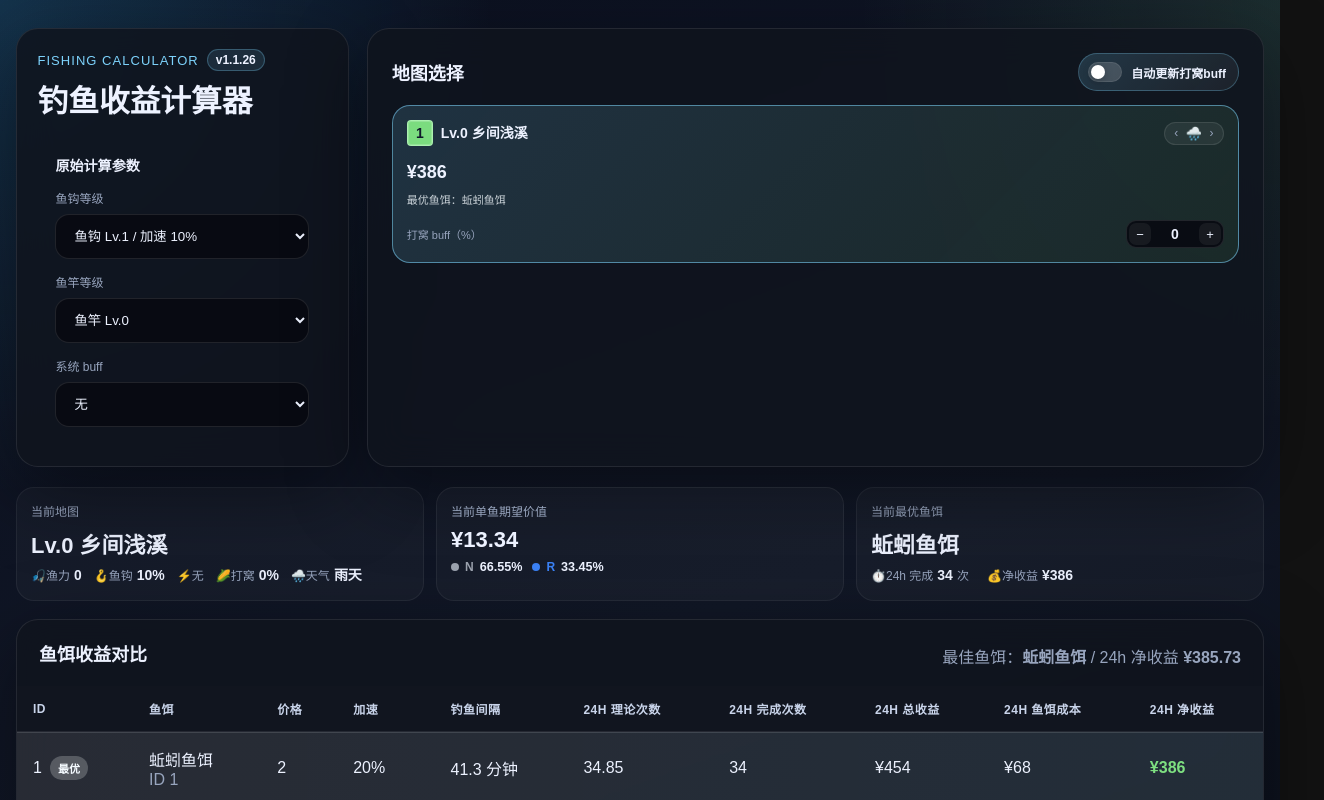
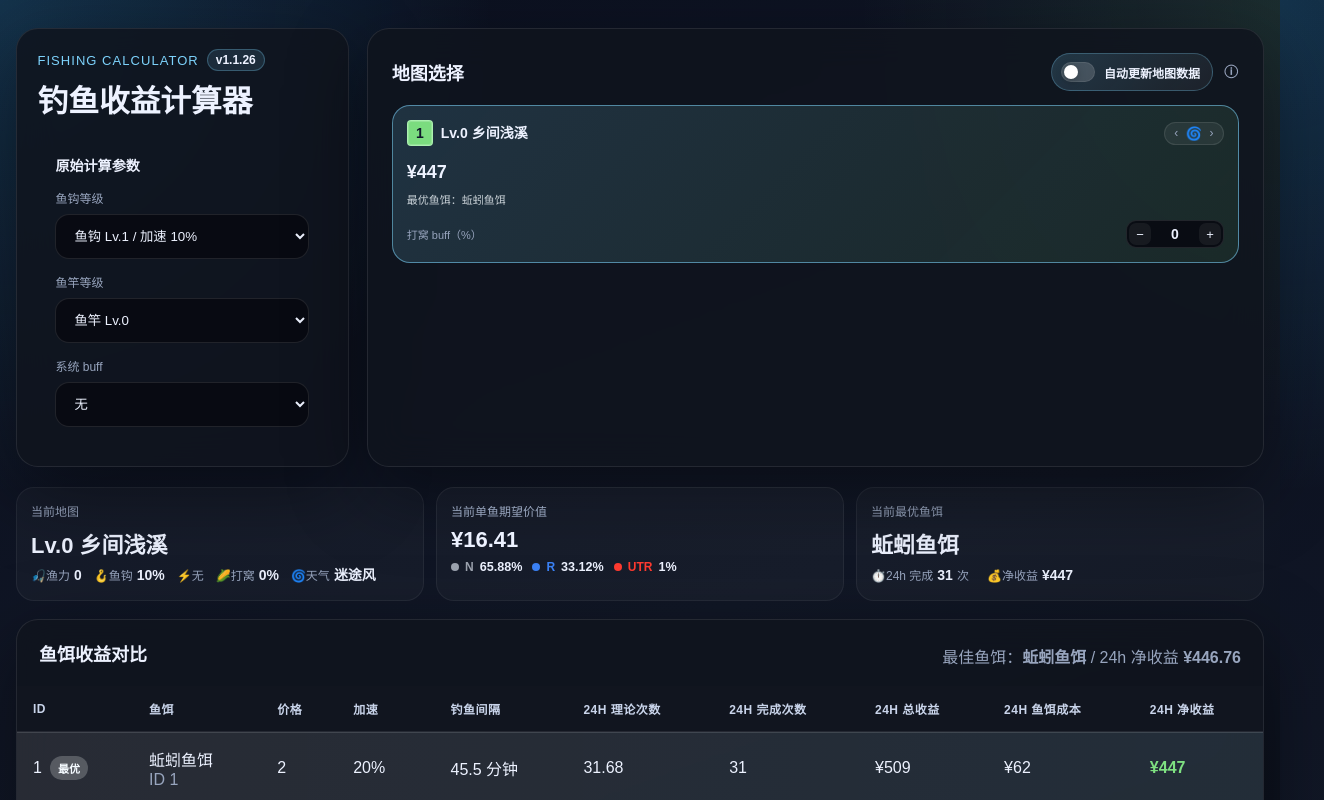
Before and after one commit to luyh7/fishing-profit, a plain HTML site: page index.html in a window 1280 px wide. Both pictures are taken after a click on the button "切换到前一个天气". Shown: the top 800 px of the page, 1324 px wide, since content can reach past the window. Drawn offline with Linux system fonts and the light colour scheme.

Commit message:
feat: 添加迷途风天气效果，调整稀有度概率分布并更新相关UI

```diff
--- a/app.js
+++ b/app.js
@@ -11,6 +11,9 @@
   const systemBuffs = Array.isArray(config.systemBuffs)
     ? config.systemBuffs
     : [];
+  const baseRarityOrder = config.rarityOrder.filter(
+    (rarity) => rarity !== "UTR",
+  );
   const nestBuffSourceUrl = config.nestBuffSourceUrl || "./nest-buff.json";
   const nestBuffAutoRefreshIntervalMs = 1 * 60 * 1000;
   const storageKeys = {
@@ -130,9 +133,15 @@
       effectText: "上鱼速度+10%",
       multiplier: 1.1,
     },
+    lost_wind: {
+      label: "迷途风",
+      emoji: "🌀",
+      effectText: "有1%几率钓出UTR鱼",
+      multiplier: 1,
+    },
   };
 
-  const weatherCycleTypes = ["sunny", "rain"];
+  const weatherCycleTypes = ["sunny", "rain", "lost_wind"];
 
   function normalizeWeatherType(type) {
     return typeof type === "string" && type ? type : "sunny";
@@ -224,6 +233,40 @@
     }
 
     return 1;
+  }
+
+  function getWeatherAdjustedProbabilityProfile(profile, weather) {
+    const type = normalizeWeatherType(weather?.type);
+    if (
+      type !== "lost_wind" ||
+      weather?.is_active === false ||
+      isExpiredWeather(weather)
+    ) {
+      return profile;
+    }
+
+    const baseProfile = {};
+    const baseTotal = baseRarityOrder.reduce((total, rarity) => {
+      const probability = parseNumber(profile?.[rarity]);
+      baseProfile[rarity] = probability;
+      return total + probability;
+    }, 0);
+
+    if (baseTotal <= 0) {
+      return config.rarityOrder.reduce((adjustedProfile, rarity) => {
+        adjustedProfile[rarity] = rarity === "UTR" ? 1 : 0;
+        return adjustedProfile;
+      }, {});
+    }
+
+    const scale = 99 / baseTotal;
+    const adjustedProfile = {};
+    baseRarityOrder.forEach((rarity) => {
+      adjustedProfile[rarity] = baseProfile[rarity] * scale;
+    });
+    adjustedProfile.UTR = 1;
+
+    return adjustedProfile;
   }
 
   function getWeatherTooltipContent(weather) {
@@ -836,7 +879,7 @@
   function isMapDataSelectable(fishes, profile) {
     const hasValidFishPrices =
       fishes.length > 0 && fishes.every((fish) => parseNumber(fish.nPrice) > 0);
-    const hasValidProbability = config.rarityOrder.some(
+    const hasValidProbability = baseRarityOrder.some(
       (rarity) => parseNumber(profile?.[rarity]) > 0,
     );
 
@@ -893,13 +936,17 @@
         const fishes = getMapFishes(map);
         const averageNPrice = calculateAverageNPrice(fishes);
         const delta = rodLevel - map.difficulty;
-        const profile = getProbabilityProfile(delta);
-        const isSelectable = isMapDataSelectable(fishes, profile);
+        const baseProfile = getProbabilityProfile(delta);
+        const weather = getWeatherForMap(map.difficulty);
+        const profile = getWeatherAdjustedProbabilityProfile(
+          baseProfile,
+          weather,
+        );
+        const isSelectable = isMapDataSelectable(fishes, baseProfile);
         const expectedPrice = isSelectable
           ? calculateExpectedFishPrice(profile, averageNPrice)
           : Number.NaN;
         const baitBuff = getBaitBuffForMap(map.difficulty);
-        const weather = getWeatherForMap(map.difficulty);
         const weatherMultiplier = getWeatherMultiplier(weather);
         const baitRows = isSelectable
           ? calculateBaitRows(
@@ -1003,6 +1050,8 @@
 
   function rarityColor(rarity) {
     switch (rarity) {
+      case "UTR":
+        return "#ff3b30";
       case "UR":
         return "#ff4d1a";
       case "SSR":
--- a/config.js
+++ b/config.js
@@ -5,8 +5,9 @@ window.FISH_FISHING_CONFIG = {
     "https://fishing-profit-nest-buff.470103427.workers.dev/nest-buff.json",
   baseIntervalHours: 1,
   statisticsHours: 24,
-  rarityOrder: ["UR", "SSR", "SR", "R", "N"],
+  rarityOrder: ["UTR", "UR", "SSR", "SR", "R", "N"],
   rarityMultipliers: {
+    UTR: 32,
     UR: 16,
     SSR: 8,
     SR: 4,
--- a/index.html
+++ b/index.html
@@ -238,6 +238,9 @@
       .rarity-chip[data-rarity="UR"] {
         --rarity-color: #ff4d1a;
       }
+      .rarity-chip[data-rarity="UTR"] {
+        --rarity-color: #ff3b30;
+      }
       .rarity-chip[data-rarity="SSR"] {
         --rarity-color: #ffcc00;
       }
@@ -273,6 +276,14 @@
         transition: opacity 0.15s ease;
         font-size: 12px;
         line-height: 1.5;
+      }
+
+      #fishPriceTooltip {
+        left: -14px;
+        right: -14px;
+        width: auto;
+        max-width: none;
+        box-sizing: border-box;
       }
 
       .tooltip[hidden] {
@@ -652,6 +663,11 @@
         margin-bottom: 14px;
       }
 
+      aside.panel > .panel-head {
+        position: relative;
+        z-index: 5;
+      }
+
       .title-row h2,
       .panel-head h2,
       .section-head h2 {
@@ -675,6 +691,51 @@
         gap: 10px;
         flex: 0 0 auto;
         justify-self: end;
+      }
+
+      .auto-nest-buff-help {
+        position: relative;
+        display: inline-flex;
+        align-items: center;
+        justify-content: center;
+        width: 16px;
+        height: 16px;
+        margin: 0;
+        padding: 0;
+        border: 0;
+        background: transparent;
+        color: var(--muted);
+        font: inherit;
+        line-height: 1;
+        cursor: help;
+        user-select: none;
+        transition:
+          color 0.15s ease,
+          transform 0.15s ease;
+      }
+
+      .auto-nest-buff-help:hover {
+        transform: translateY(-1px);
+        color: var(--text);
+      }
+
+      .auto-nest-buff-help-icon {
+        font-size: 14px;
+        font-weight: 700;
+        line-height: 1;
+      }
+
+      .auto-nest-buff-help .tooltip {
+        left: 50%;
+        right: auto;
+        top: calc(100% + 8px);
+        transform: translateX(-50%);
+        z-index: 60;
+        width: max-content;
+        max-width: min(280px, calc(100vw - 24px));
+        white-space: normal;
+        background: #101521;
+        backdrop-filter: none;
       }
 
       .refresh-nest-buff-statuses {
@@ -1067,9 +1128,18 @@
                     aria-hidden="true"
                   ></span>
                   <span class="auto-nest-buff-switch-text"
-                    >自动更新打窝buff</span
+                    >自动更新地图数据</span
                   >
                 </label>
+                <span
+                  class="auto-nest-buff-help has-tooltip"
+                  aria-label="地图数据说明"
+                >
+                  <span class="auto-nest-buff-help-icon" aria-hidden="true"
+                    >ⓘ</span
+                  >
+                  <span class="tooltip">地图数据包括打窝 buff、天气</span>
+                </span>
               </div>
             </div>
           </div>
```
Also changed, not shown: PRD.MD (+4 -2 lines).
